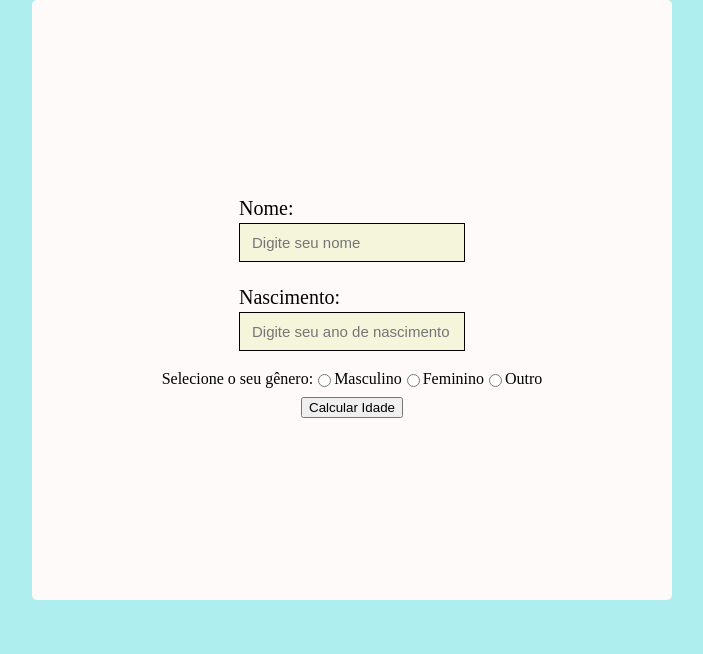
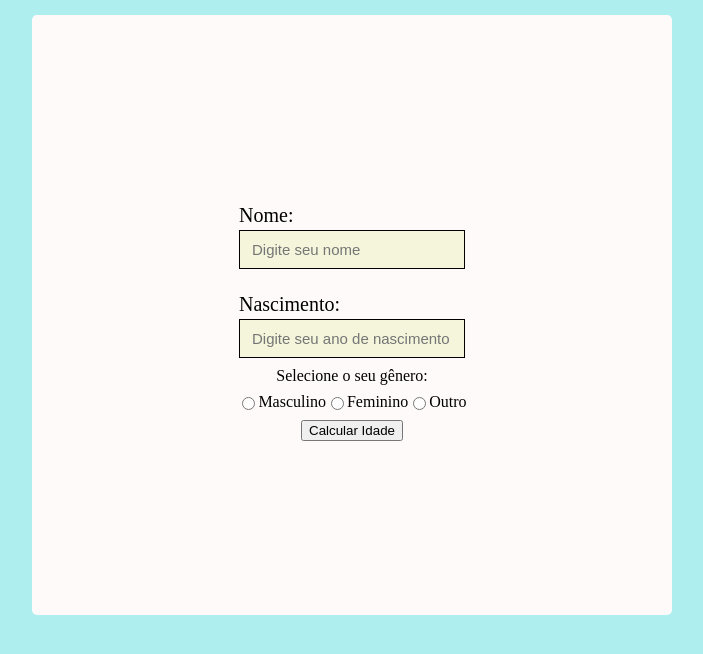
Before and after one commit to LucasDevRJ/sua_idade_e, a plain HTML site: page index.html in a window 1280 px wide. Shown: the whole page, without its empty margins (288-991 px from the left). Drawn offline with Linux system fonts and the light colour scheme.

Commit message:
Posicionando elementos

```diff
--- a/css/styles.css
+++ b/css/styles.css
@@ -11,7 +11,9 @@ body {
     background-color: #FFFAFA;
     height: 600px;
     width: 50%;
-    margin: 0 auto;
+    margin: auto;
+    position: relative;
+    top: 15px;
     border-radius: 5px;
 }
 
--- a/index.html
+++ b/index.html
@@ -21,9 +21,9 @@
                 <p id="erro-ano"></p>
             </div>
 
+            <p>Selecione o seu gênero:</p>
+
             <div class="generos">
-                <p>Selecione o seu gênero:</p>
-
                 <input type="radio" id="masculino" name="genero" value="Masculino">
                 <label for="masculino">Masculino</label>
 
```
